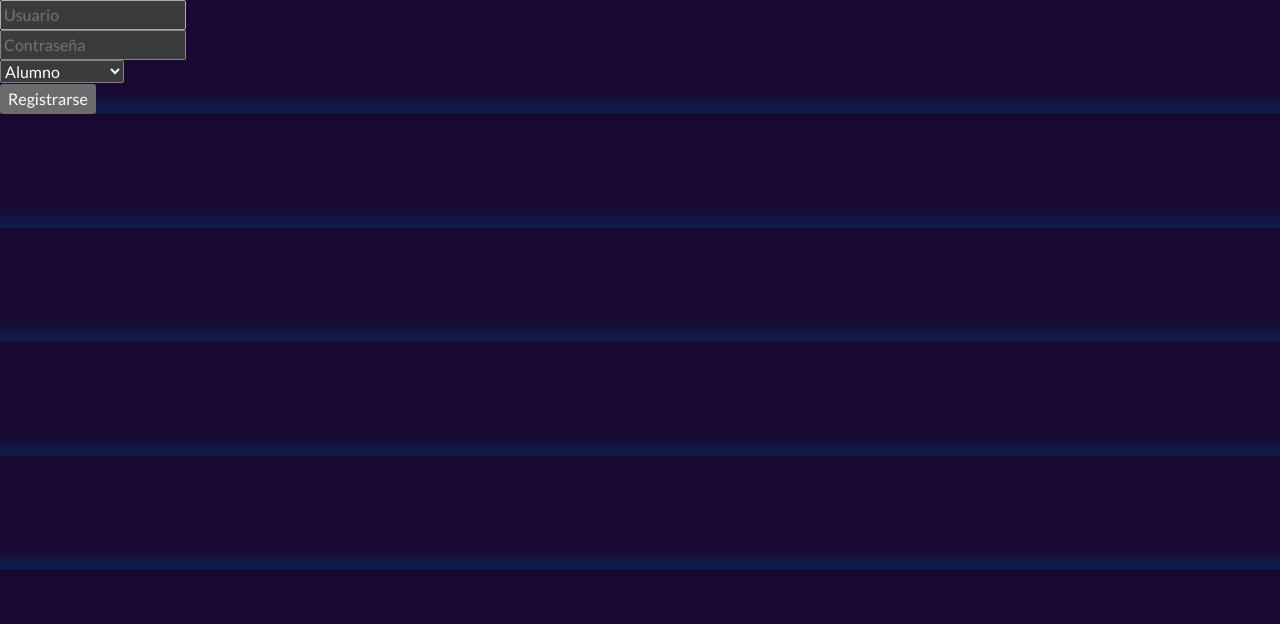
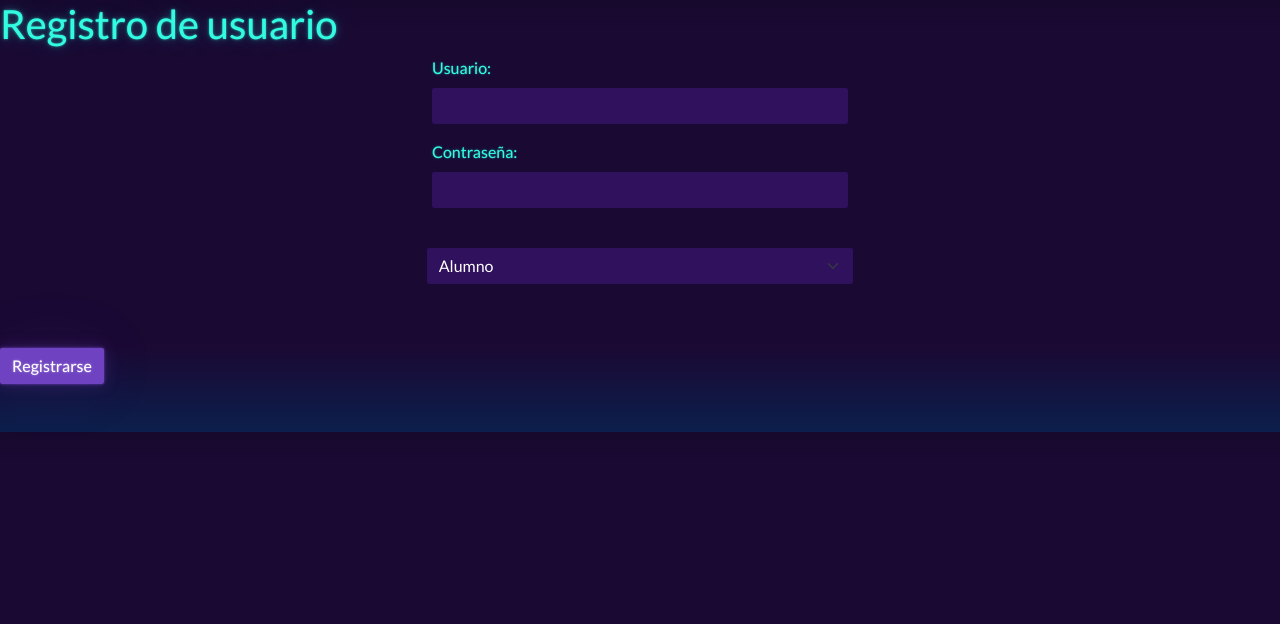
Before and after one commit to dany2501/tzolkin, a PHP site: page /tzolkin/signup.php in a window 1280 px wide. Shown: the top 624 px of the page. Run offline with PHP 8.4, Linux system fonts and the light colour scheme.

Commit message:
Update signup.php

```diff
--- a/signup.php
+++ b/signup.php
@@ -8,19 +8,33 @@
     <link rel="stylesheet" href="https://bootswatch.com/5/vapor/bootstrap.css">
 </head>
 <body>
-
+    <h1>Registro de usuario</h1>
 <form action="../api/controller/signup.php" method="POST">
-
-    <input type="text" name="username" id="username" placeholder="Usuario"><br>
-    <input type="text" name="password" id="password" placeholder="Contraseña"><br>
-    <select name="tipo" id="tipo">
-        <option value="1">Alumno</option>
-        <option value="2">Profesor</option>
-        <option value="3">Administrador</option>
-    </select><br>
-    <input type="submit" value="Registrarse">
-
+    <div class="row g-3">
+        <div class="col-4 mb-3 mx-auto">
+            <label  class="form-label d-flex align-items-start">Usuario:</label>
+            <input type="text" class="form-control" id="username">
+        </div>
+    </div>
+    <div class="row g-3">
+        <div class="col-4 mb-3 mx-auto">
+            <label class="form-label d-flex align-items-start">Contraseña:</label>
+            <input type="password" class="form-control" id="password">
+        </div>
+    </div>
+    <br>
+    <div class="row-g3">
+        <div class="col-4 mb-3 mx-auto">
+            <select class="form-select mb-3 mx-auto" name="tipo" id="tipo">
+                <option value="1">Alumno</option>
+                <option value="2">Profesor</option>
+                <option value="3">Administrador</option>
+            </select>
+        </div>
+    </div>
+<br>
+    <br>
+    <button type="submit" class="mx-auto mb-5 btn btn-primary ">Registrarse</button>
 </form>
-
 </body>
 </html>
```
